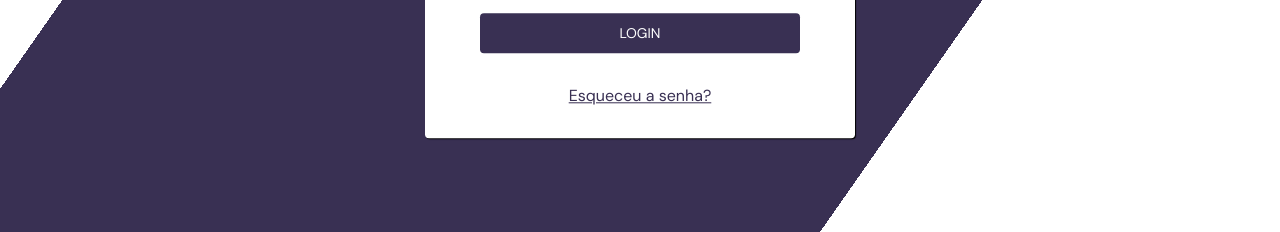
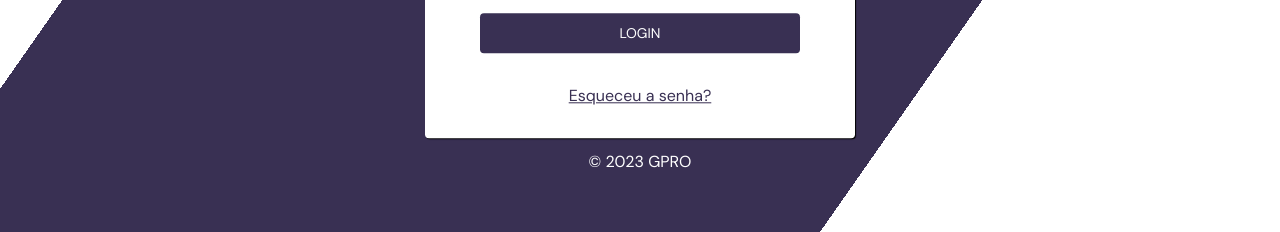
Before and after one commit to fabuniprojecaotag/npj-frontend, an Angular app in the folder front-end/: page /login in a window 1280 px wide. Shown: the part 568-800 px from the top of the page. Built offline with nearby package versions, Linux system fonts and the light colour scheme.

Commit message:
Adicionando o footer

```diff
--- a/front-end/src/app/pages/login/login.component.html
+++ b/front-end/src/app/pages/login/login.component.html
@@ -17,4 +17,16 @@
   <button routerLink="/home">Login</button>
   <a href="#">Esqueceu a senha?</a>
 </div>
+<footer>
+  <div class="info-footer">
+    <ul>
+      <li><a href="#">Sobre</a></li>
+      <li><a href="#">Privacidade</a></li>
+      <li><a href="#">Termos de uso</a></li>
+    </ul>
+    <span>
+      © {{anoAtual}} GPRO
+    </span>
+  </div>
+</footer>
 </section>
--- a/front-end/src/app/pages/login/login.component.scss
+++ b/front-end/src/app/pages/login/login.component.scss
@@ -3,6 +3,8 @@
   background: linear-gradient(125deg, white 0%, white 25%, $roxo 25%, $roxo 75%, white 75%, white 100%);
   height: 100vh;
   width: 100vw;
+  display: flex;
+  flex-direction: column-reverse;
   .card {
     align-items: center;
     background-color: $branco;
@@ -64,4 +66,35 @@
       }
     }
   }
+  footer {
+    background-color: #33333300;
+    color: #fff;
+    padding: 40px;
+
+    .info-footer {
+      display: flex;
+      justify-content: center;
+      align-items: center;
+      flex-direction: column;
+
+      span {
+        padding: 20px;
+      }
+
+      ul {
+        list-style-type: none;
+        padding-right: 0;
+        margin: 0;
+
+        li {
+          display: inline-block;
+          margin-right: 20px;
+          a {
+            color: #fff;
+            text-decoration: none;
+          }
+        }
+      }
+    }
+  }
 }
--- a/front-end/src/app/pages/login/login.component.ts
+++ b/front-end/src/app/pages/login/login.component.ts
@@ -6,5 +6,5 @@ import { Component } from '@angular/core';
   styleUrls: ['./login.component.scss']
 })
 export class LoginComponent {
-
+  anoAtual: number = 2023;
 }
```
